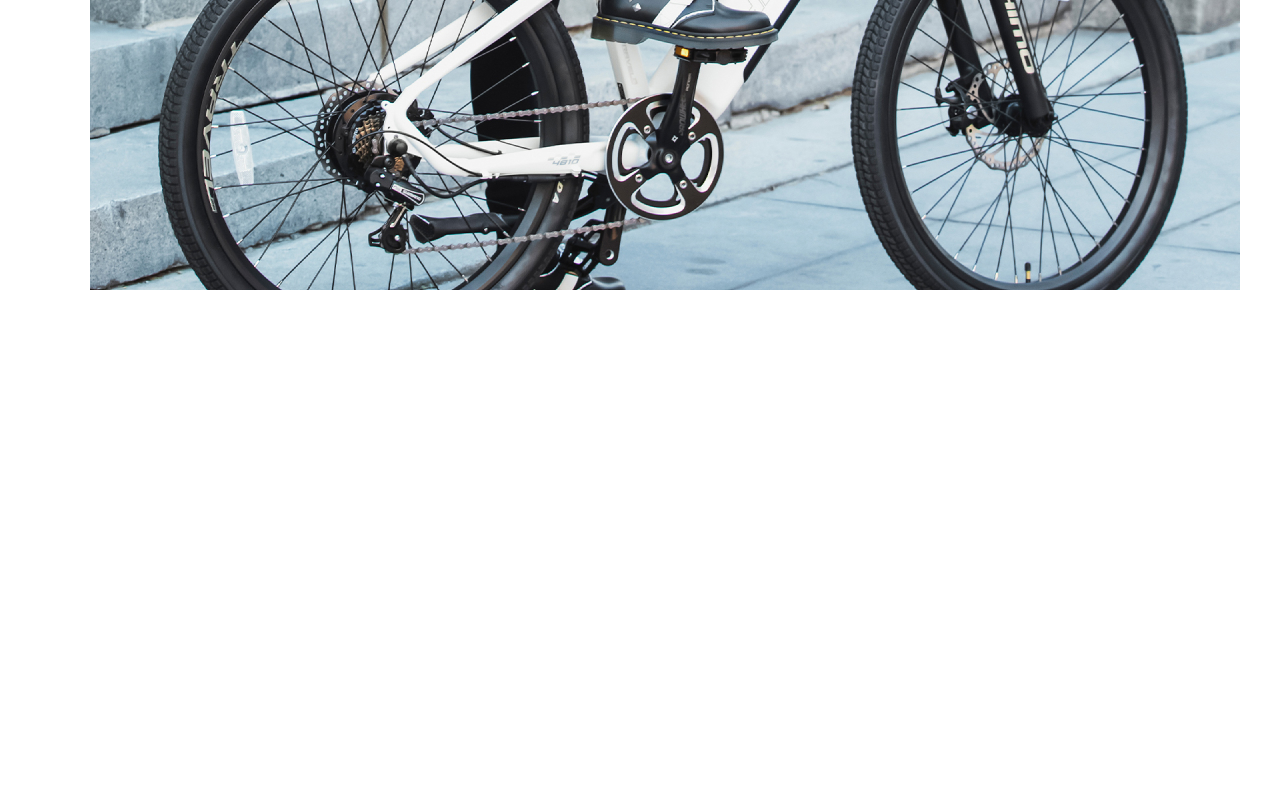
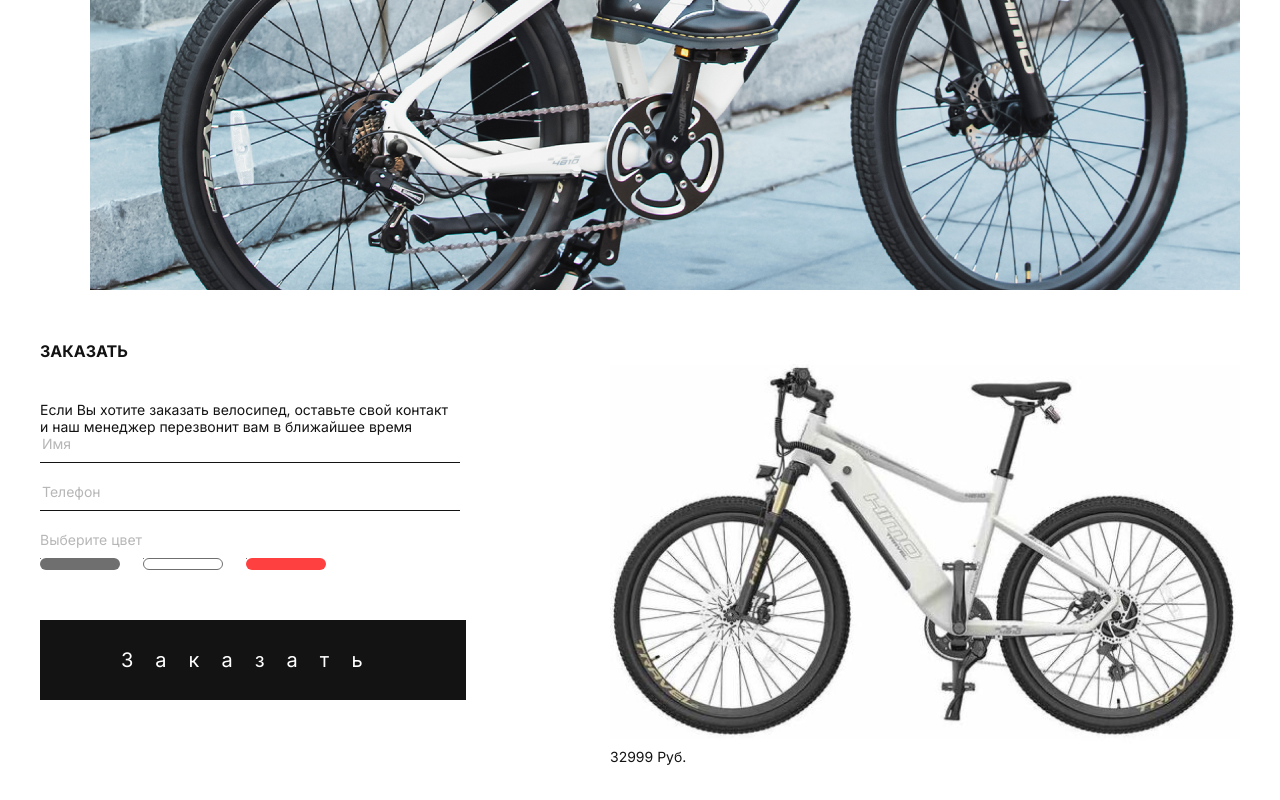
Before and after one commit to Karter256/Bike, a plain HTML site: page Index.html in a window 1280 px wide. Shown: the part 3427-4227 px from the top of the page. Before the commit the page ends 3719 px from the top, so only its background shows below. Drawn offline with nearby package versions, Linux system fonts and the light colour scheme.

Commit message:
Start "price" section

```diff
--- a/Index.html
+++ b/Index.html
@@ -255,6 +255,52 @@
         </div>
       </div>
     </div>
+    <section class="price">
+      <div class="container">
+        <div class="price__inner">
+          <form action="" class="form">
+            <h4 class="form__title">
+              Заказать
+            </h4>
+            <p class="form__texe">
+              Если Вы хотите заказать велосипед, оставьте свой контакт и наш менеджер перезвонит вам в ближайшее время
+            </p>
+              <input class="form__input-name" type="text" placeholder="Имя">
+              <input class="form__input-phone" type="tel" placeholder="Телефон">
+              <p class="form__input-text">Выберите цвет</p>
+              <div class="form__label-box">
+                <label class="form__label">
+                  <input class="form__input-radio" type="radio" name="radio">
+                  <div class="form__bike">
+                    <img class="form__bike-img" src="images/bike-grey.jpg" alt="" >
+                    <p class="form__bike-price">33999 Руб.</p>
+                  </div>
+                  <div class="form__radio-style form__radio-style-grey"></div>
+                </label>
+                <label class="form__label">
+                  <input class="form__input-radio" type="radio" name="radio" checked>
+                  <div class="form__bike">
+                    <img class="form__bike-img" src="images/bike-white.jpg" alt="" >
+                    <p class="form__bike-price">32999 Руб.</p>
+                  </div>
+                  <div class="form__radio-style form__radio-style-white"></div>
+                </label>
+                <label class="form__label">
+                  <input class="form__input-radio" type="radio" name="radio">
+                  <div class="form__bike">
+                    <img class="form__bike-img" src="images/bike-red.jpg" alt="">
+                    <p class="form__bike-price">35999 Руб.</p>
+                  </div>
+                  <div class="form__radio-style form__radio-style-red"></div>
+                </label>
+              </div>
+              <button class="form__btn" type="submit">Заказать</button>
+          </form>
+        </div>
+      </div>
+    </section>
+
+
     <script src="https://ajax.googleapis.com/ajax/libs/jquery/3.6.0/jquery.min.js"></script>
     <script src="js/slick.min.js"></script>
     <script src="js/main.js"></script>
--- a/css/styles.css
+++ b/css/styles.css
@@ -255,8 +255,9 @@ font-weight: 700;
     flex-basis: 285px;
 }
 
+
 .slider{
-margin-bottom: -50px;
+margin-bottom: 50px;
 }
 
 .slider__items .slick-dots{
@@ -267,3 +268,104 @@ margin-bottom: -50px;
 .slider__item{
     padding-left: 50px;
 }
+
+.price{
+    margin-bottom: 100px;
+}
+
+.form{
+max-width: 420px;
+}
+.price__inner{
+    position: relative;
+}
+.form__title{
+    margin-bottom: 40px;
+    text-transform: uppercase;
+    font-size: 16px;
+    line-height: 19px;
+}
+.form__text{
+    max-width: 300px;
+    margin-bottom: 30px;
+}
+
+.form__input-name,
+.form__input-phone{
+    width: 100%;
+    border: none;
+    border-bottom: 1px solid var(--primary-color);
+    padding-bottom: 10px;
+    margin-bottom: 20px;
+    outline: none;
+}
+
+.form__input-name::placeholder,
+ .form__input-phone::placeholder,
+ .form__input-text{
+    color: var(--secondary-color);
+    opacity: 0.5;
+}
+
+.form__input-text{
+    margin-bottom: 10px;
+}
+
+.form__label-box{
+display: flex;
+}
+
+.form__label + .form__label{
+    margin-left: 23px;
+    margin-bottom: 50px;
+}
+
+.form__input-radio{
+position: absolute;
+width: 1px;
+height: 1px;
+overflow: hidden;
+clip: rect (0 0 0 0);
+}
+
+.form__bike{
+    display: none;
+    position: absolute;
+    right: 0;
+    top: 0;
+}
+
+.form__radio-style{
+    border-radius: 30px;
+    width: 80px;
+    height: 12px;
+
+}
+.form__input-radio:checked + .form__bike{
+    display: block;
+}
+
+.form__radio-style-grey{
+    background: var(--secondary-color);
+}
+.form__radio-style-white{
+    background: var(--background-color);
+    border: 1px solid var(--secondary-color);
+
+}
+.form__radio-style-red{
+ background: var(--hover-color);
+}
+
+.form__btn{
+    background-color: var(--primary-color);
+    padding: 28px 81px;
+    border: none;
+    color: var(--background-color);
+    font-size: 20px;
+    letter-spacing: 1.1em;
+    line-height: 24px;
+    cursor: pointer;
+}
+
+/* Resume 1:27:00 */
```
Also changed, not shown: images/bike-grey.jpg (added), images/bike-red.jpg (added), images/bike-white.jpg (added).
